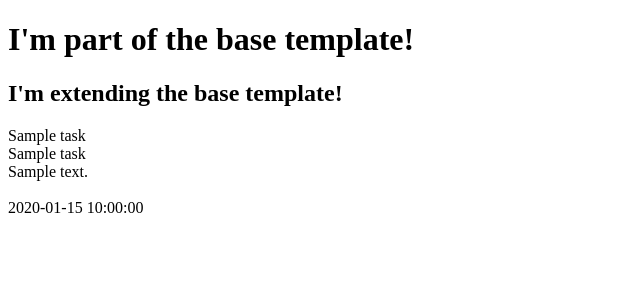
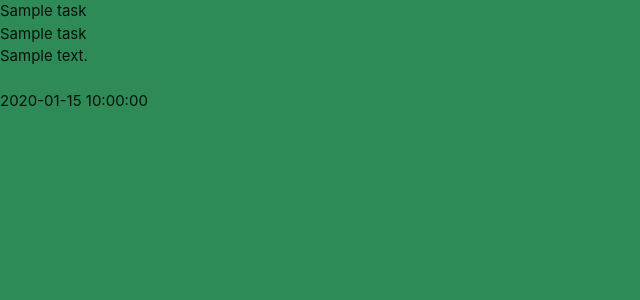
Before and after one commit to Francisca-Heii/flask-task-manager-project, a Flask app: page / in a window 1280 px wide. Shown: the top 300 px of the page, without its empty margins (0-640 px from the left). Run offline with Flask 2, Linux system fonts and the light colour scheme; a database or web service that is not in the repository returns one stand-in record (values such as "Sample title"); some libraries are stand-ins or nearby versions.

Commit message:
Add Materialize and static files

```diff
--- /dev/null
+++ b/static/css/style.css
@@ -0,0 +1,3 @@
+body {
+    background-color: seagreen;
+}
--- a/templates/base.html
+++ b/templates/base.html
@@ -5,13 +5,29 @@
     <meta charset="UTF-8">
     <meta http-equiv="X-UA-Compatible" content="IE=edge">
     <meta name="viewport" content="width=device-width, initial-scale=1.0">
+    <link rel="stylesheet" href="https://cdnjs.cloudflare.com/ajax/libs/font-awesome/5.13.1/css/all.min.css"
+        integrity="sha512-xA6Hp6oezhjd6LiLZynuukm80f8BoZ3OpcEYaqKoCV3HKQDrYjDE1Gu8ocxgxoXmwmSzM4iqPvCsOkQNiu41GA=="
+        crossorigin="anonymous" referrerpolicy="no-referrer" type="text/css" />
+    <link rel="stylesheet" href="https://cdnjs.cloudflare.com/ajax/libs/materialize/1.0.0/css/materialize.min.css"
+        type="text/css">
+    <link rel="stylesheet" href="{{ url_for('static', filename='css/style.css') }}" type="text/css">
+    {% block styles %}
+    {% endblock %}
     <title>Task Manager</title>
 </head>
 
 <body>
 
-    <h1>I'm part of the base template!</h1>
+
     {% block content %}
+    {% endblock %}
+
+
+    <script src="https://code.jquery.com/jquery-3.6.0.min.js"
+        integrity="sha256-/xUj+3OJU5yExlq6GSYGSHk7tPXikynS7ogEvDej/m4=" crossorigin="anonymous"></script>
+    <script src="https://cdnjs.cloudflare.com/ajax/libs/materialize/1.0.0/js/materialize.min.js"></script>
+    <script src="{{url_for('static', filename='js/script/js') }}"></script>
+    {% block scripts %}
     {% endblock %}
 
 </body>
--- a/templates/tasks.html
+++ b/templates/tasks.html
@@ -1,7 +1,6 @@
 {% extends "base.html" %}
 {% block content %}
 
-<h2>I'm extending the base template!</h2>
 
 {% for task in tasks %}
 {{ task.task_name }}<br>
```
Also changed, not shown: static/js/script.js (added).
